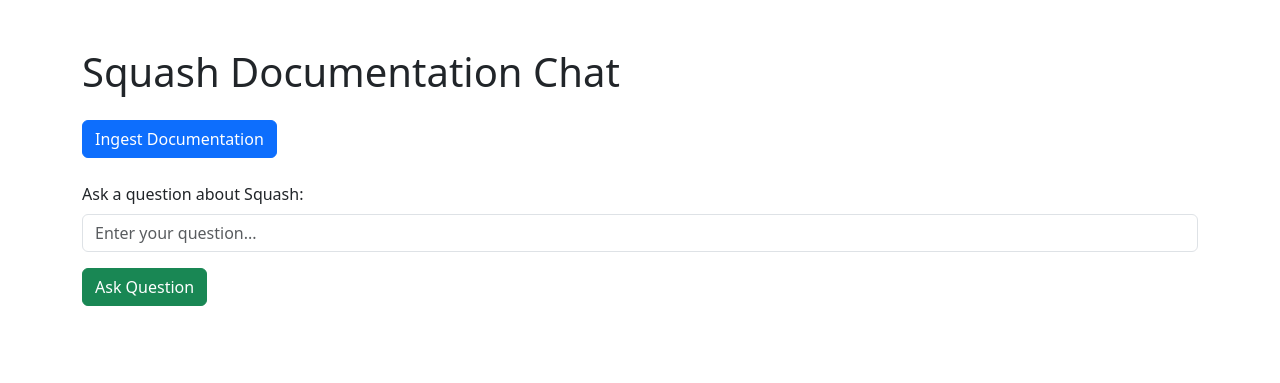
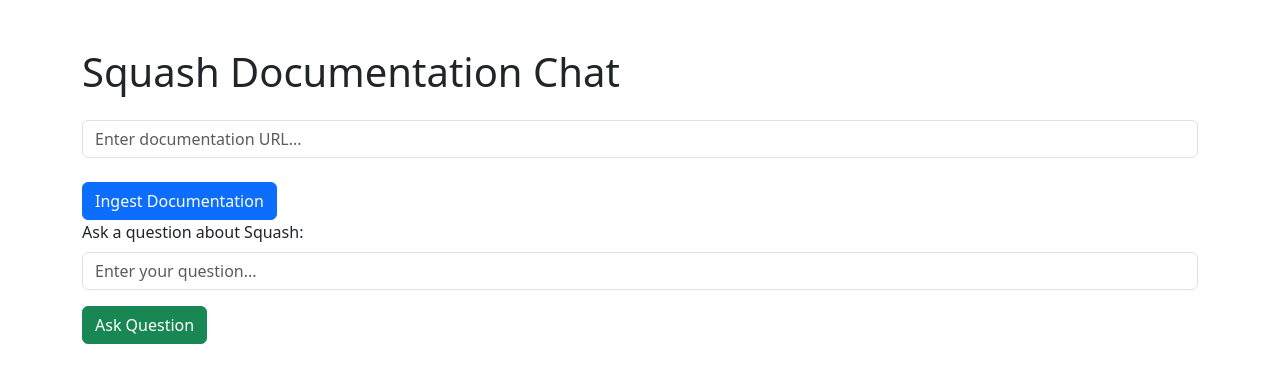
Before and after one commit to lmazure/rag, a Flask app: page / in a window 1280 px wide. Shown: the top 383 px of the page. Run offline with Flask 3, Linux system fonts and the light colour scheme.

Commit message:
Feat: URL is no more hardcoded

```diff
--- a/doc_chat/app.py
+++ b/doc_chat/app.py
@@ -1,3 +1,5 @@
+import json
+from pathlib import Path
 from typing import List, Tuple
 import requests
 from bs4 import BeautifulSoup
@@ -34,12 +36,17 @@ def get_all_html_urls(base_url: str) -> List[str]:
 
     return list(set(urls))
 
+indx = 0
 def fetch_and_chunk_content(url: str) -> List[Tuple[str, str]]:
     """Fetch content from URL and split into chunks."""
+    global indx
+    indx += 1
     chunks = []
     converter = DocumentConverter()
     result = converter.convert(url)
     doc = result.document
+    with Path(f"data/doc_{indx:05d}.json").open("w", encoding="utf-8") as fp:
+        fp.write(json.dumps(doc.export_to_dict()))
     chunker = HybridChunker()
     chunk_iter = chunker.chunk(doc)
     for i, chunk in enumerate(chunk_iter):
@@ -52,7 +59,7 @@ def fetch_and_chunk_content(url: str) -> List[Tuple[str, str]]:
 
 def setup_chroma():
     """Initialize ChromaDB."""
-    client = chromadb.PersistentClient(path="chromadb", settings=Settings(anonymized_telemetry=False))
+    client = chromadb.PersistentClient(path="data/chromadb", settings=Settings(anonymized_telemetry=False))
 
     try:
         collection = client.get_collection("squash_docs")
@@ -83,7 +90,11 @@ def home():
 
 @app.route('/ingest', methods=['POST'])
 def ingest():
-    base_url = "https://tm-en.doc.squashtest.com/latest/"
+
+    base_url = request.args.get('url')
+    if not base_url:
+        return jsonify({'error': 'url is required'}), 400
+
     collection = setup_chroma()
 
     urls = get_all_html_urls(base_url)
--- a/doc_chat/templates/index.html
+++ b/doc_chat/templates/index.html
@@ -20,15 +20,17 @@
         <h1 class="mb-4">Squash Documentation Chat</h1>
 
         <div class="mb-4">
-            <button id="ingestBtn" class="btn btn-primary">Ingest Documentation</button>
-            <span id="ingestStatus" class="ms-3"></span>
+            <div class="input-group mb-3">
+                <input type="text" class="form-control" id="docUrl" placeholder="Enter documentation URL...">
+            </div>
         </div>
+        <button id="ingestBtn" class="btn btn-primary">Ingest Documentation</button>
+        <span id="ingestStatus" class="ms-3"></span>
 
         <div class="mb-3">
             <label for="query" class="form-label">Ask a question about Squash:</label>
             <input type="text" class="form-control" id="query" placeholder="Enter your question...">
         </div>
-
         <button id="submitBtn" class="btn btn-success mb-4">Ask Question</button>
 
         <div class="loading" id="loading">
@@ -44,12 +46,18 @@
         document.getElementById('ingestBtn').addEventListener('click', async () => {
             const ingestStatus = document.getElementById('ingestStatus');
             const ingestBtn = document.getElementById('ingestBtn');
+            const docUrl = document.getElementById('docUrl').value.trim();
+
+            if (!docUrl) {
+                ingestStatus.textContent = 'Please enter a documentation URL';
+                return;
+            }
 
             ingestBtn.disabled = true;
             ingestStatus.textContent = 'Ingesting documentation...';
 
             try {
-                const response = await fetch('/ingest', {
+                const response = await fetch(`/ingest?url=${encodeURIComponent(docUrl)}`, {
                     method: 'POST'
                 });
                 const data = await response.json();
```
